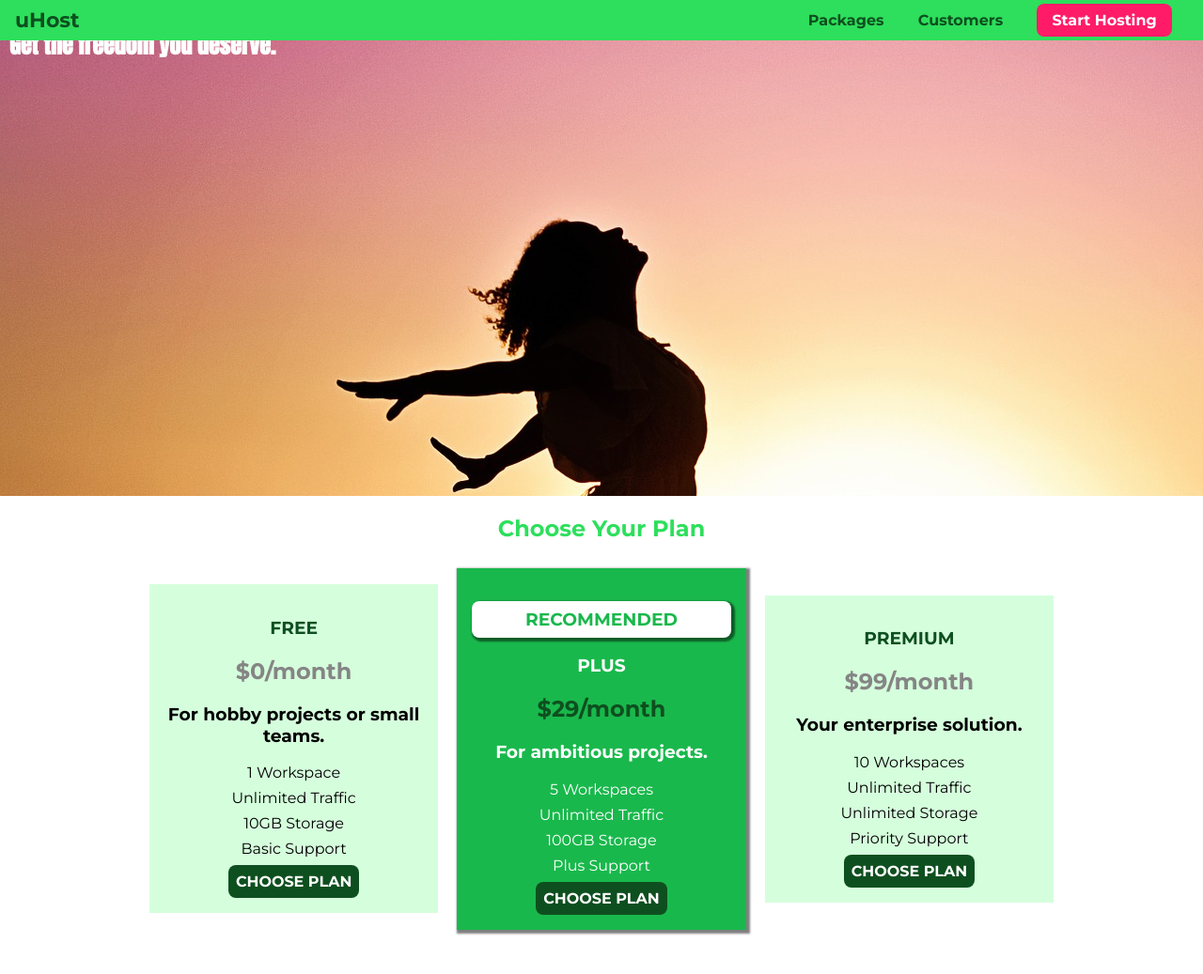
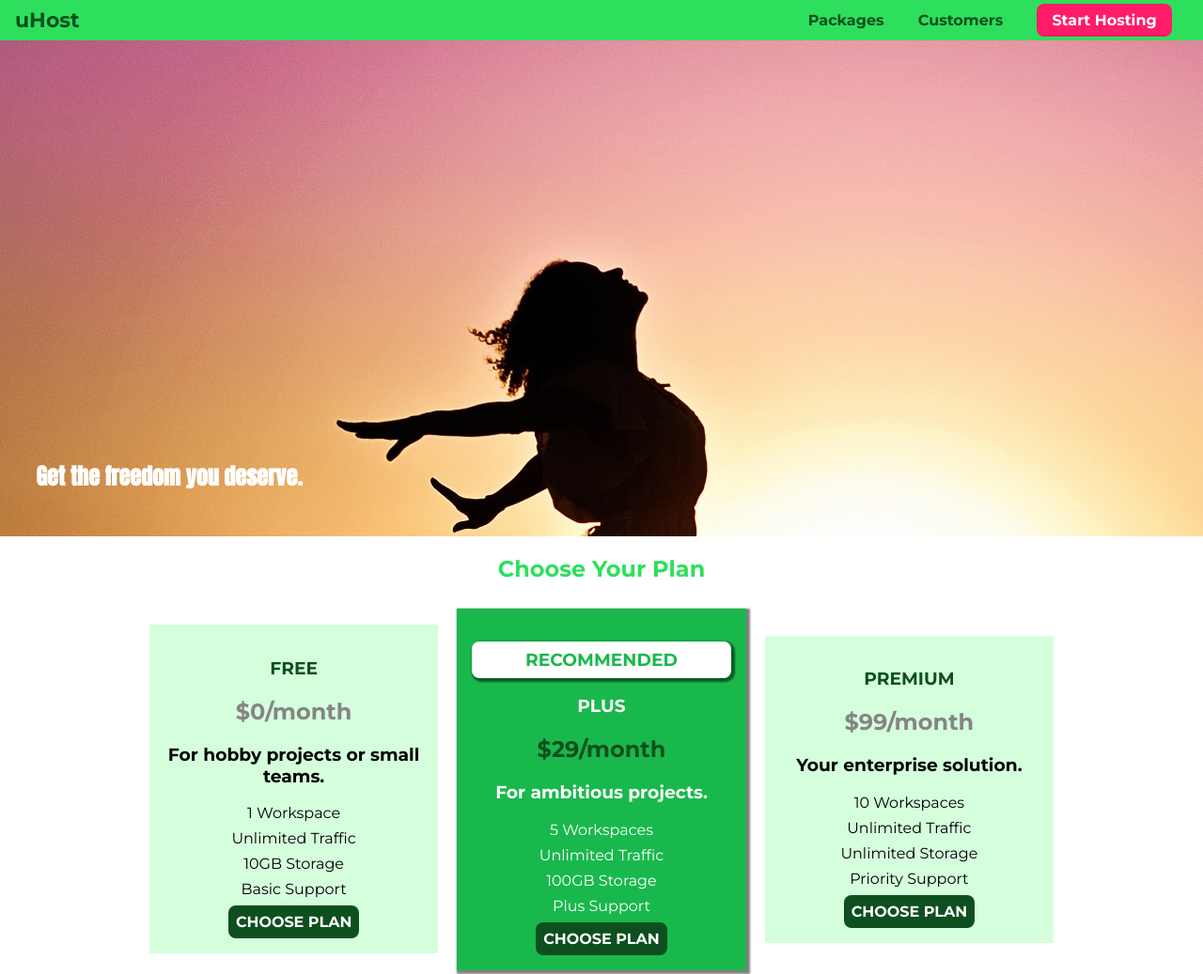
Before and after one commit to jacob-w-moreno/udemy-css, a plain HTML site: page index.html in a window 1280 px wide. Shown: the top 1037 px of the page at 94% size. Drawn offline with Linux system fonts and the light colour scheme.

Commit message:
Positioning unit complete.

```diff
--- a/main.css
+++ b/main.css
@@ -3,6 +3,8 @@
     width: 100%;
     height: 528px;
     padding: 10px;
+    margin-top: 43px;
+    position: relative;
 }
 
 .plan__list {
@@ -109,6 +111,9 @@
 #product-overview h1 {
     color: white;
     font-family: 'Anton', sans-serif;
+    position: absolute;
+    bottom: 5%;
+    left: 3%;
 }
 
 /* h1 {
--- a/shared.css
+++ b/shared.css
@@ -10,8 +10,10 @@ body {
 .main-header {
   width: 100%;
   position: fixed;
+  top: 0px;
   padding: 8px 16px;
   background: #2ddf5c;
+  z-index: 1;
 }
 
 .main-header > div {
```
Also changed, not shown: packages/packages.css (+7 -1 lines).
